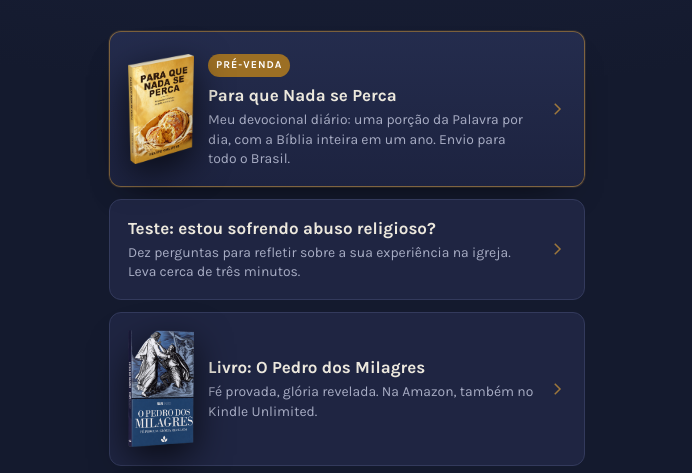
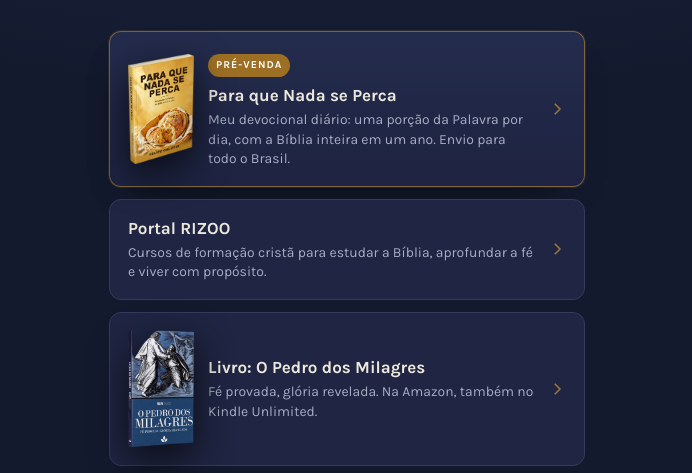
Before and after one commit to galucioweb36-hue/galucioweb36-hue.github.io, a plain HTML site: page links/index.html in a window 1280 px wide. Shown: the part 327-800 px from the top of the page, without its empty margins (293-985 px from the left). Drawn offline with Linux system fonts and the light colour scheme.

Commit message:
links: inclui Portal RIZOO, retira teste de abuso e mencao ao livro adiado
Co-Authored-By: Claude Sonnet 5.5 <noreply@anthropic.com>

```diff
--- a/links/index.html
+++ b/links/index.html
@@ -4,7 +4,7 @@
 <meta charset="utf-8">
 <meta name="viewport" content="width=device-width, initial-scale=1">
 <title>Pr. Felipe Galucio</title>
-<meta name="description" content="Links do Pr. Felipe Galucio: o devocional Para que Nada se Perca (pré-venda), o novo livro Quando a Igreja Mata, os livros O Pedro dos Milagres e RESET, igreja e redes sociais.">
+<meta name="description" content="Links do Pr. Felipe Galucio: o devocional Para que Nada se Perca (pré-venda), o Portal RIZOO, os livros O Pedro dos Milagres e RESET, igreja e redes sociais.">
 <link rel="stylesheet" href="https://fonts.googleapis.com/css2?family=Fraunces:ital,opsz,wght@0,9..144,300;0,9..144,500;0,9..144,600&family=Karla:wght@400;500;600;700&display=swap">
 <style>
   :root{
@@ -205,10 +205,10 @@
     </li>
 
     <li>
-      <a class="link" href="../abuso-religioso/">
+      <a class="link" href="https://institutorizoo.com.br/">
         <div class="texto">
-          <span class="tit">Teste: estou sofrendo abuso religioso?</span>
-          <span class="sub">Dez perguntas para refletir sobre a sua experiência na igreja. Leva cerca de três minutos.</span>
+          <span class="tit">Portal RIZOO</span>
+          <span class="sub">Cursos de formação cristã para estudar a Bíblia, aprofundar a fé e viver com propósito.</span>
         </div>
         <svg class="seta" viewBox="0 0 24 24" aria-hidden="true"><path d="M9 5l7 7-7 7"/></svg>
       </a>
```
